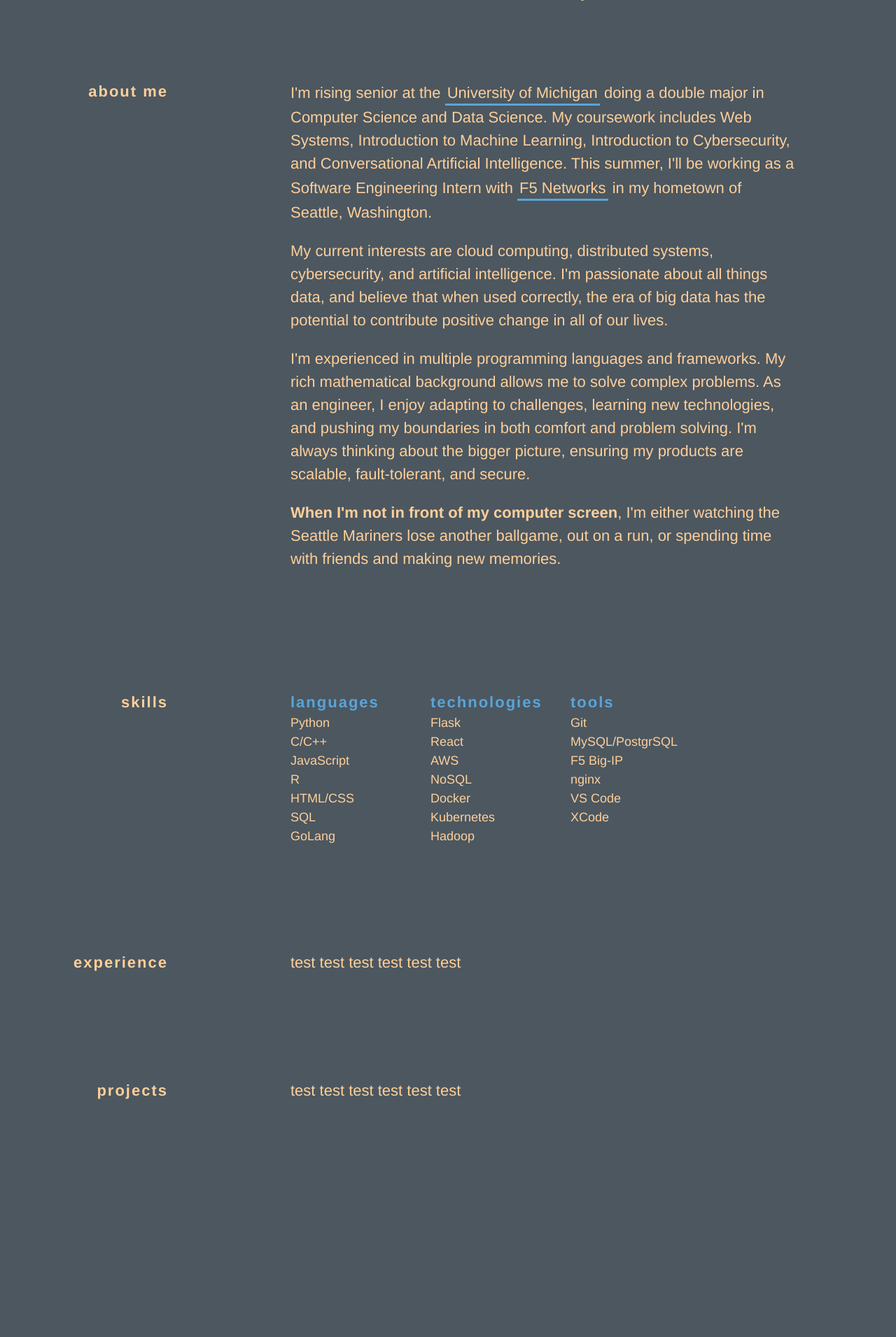
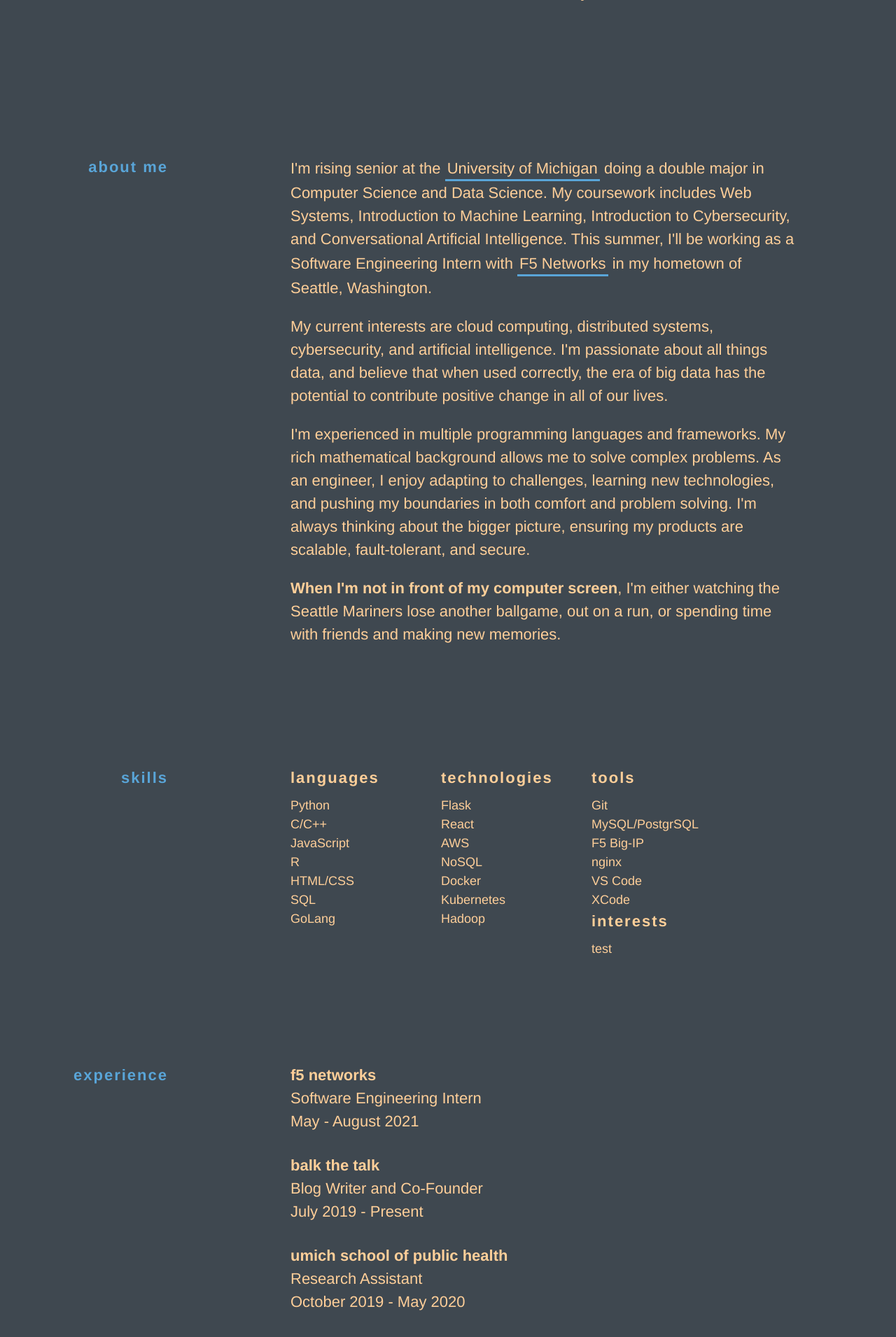
Before and after one commit to mahirumich/personal-site, a Flask app: page / in a window 1280 px wide; the page is wider, and only the part inside the window is pictured. Shown: the part 746-2657 px from the top of that part at 70% size. Before the commit the page ends 2317 px from the top of that part, so only its background shows below. Run offline with Flask 2, Linux system fonts and the light colour scheme.

Commit message:
added experiences, fixed link to pdf, need to fix interests column

```diff
--- a/static/base.css
+++ b/static/base.css
@@ -1,5 +1,7 @@
 body.night {
-    background-color: #4C5760;
+    background-color: #3F4850;
+    /* 3F4850 */
+    /* 4C5760 */
     color: #FFCF99;
     margin: 0;
     padding: 0;
@@ -19,14 +21,6 @@ header img {
   padding-left: 800px;
   height: 476px;
   z-index: -1;
-}
-
-.hello-intro::after {
-  content:'';
-  background-image: url('mahirnbc-20.jpeg'); /*use tree here*/
-  width:476px;
-  /* height: 100px; */
-  display:inline-block;
 }
 
 .intostuff {
@@ -88,7 +82,7 @@ section {
     width: 200px;
     margin-left: 40px;
     margin-right: 100px;
-    color: #FFCF99;
+    color: #59A5D8;
     text-transform: lowercase;
     text-align: right;
     font-weight: 700;
@@ -135,7 +129,7 @@ ul {
   }
 
 .skills_cat_label {
-  color: #59A5D8;
+  color: #FFCF99;
   float: left;
   font-size: 22px;
   width: 200px;
@@ -143,8 +137,24 @@ ul {
   text-align: left;
   font-weight: 700;
   letter-spacing: 2px;
+  padding-bottom: 10px;
 }
 
 .skills_category {
   float: left;
+  padding-right: 15px;
 }
+
+.exp_item {
+  padding-bottom: 30px;
+}
+
+.exp_title {
+  padding-right: 5px;
+}
+
+.exp_place {
+  text-transform: lowercase;
+  font-weight: 700;
+}
+.
--- a/templates/index.html
+++ b/templates/index.html
@@ -24,9 +24,11 @@
     <!-- <div class="introimg">
       <img src="/static/mahirnbc-20.jpeg" alt="me" align="top"></img>
     </div> -->
+    <!-- <br></br> -->
   </header>
     <div class="scroll_more">scroll down to learn more about me and my work</div>
-    </header>
+    <!-- </header> -->
+    <br></br>
     <br></br>
     <section>
       <div class="section_title left">about me</div>
@@ -95,11 +97,42 @@
             <li class="skills_item">XCode</li>
           </ul>
         </div>
+        <div class="skills_category">
+          <div class="skills_cat_label">Interests</div>
+          <ul>
+            <li class="skills_item">test</li>
+          </ul>
+        </div>
+
       </div>
     </section>
     <section>
       <div class="section_title left">experience</div>
-      <div class="section_content">test test test test test test</div>
+      <div class="section_content">
+        <div class="exp_item">
+          <div class="exp_place">F5 Networks</div>
+          <div class="exp_title">Software Engineering Intern</div>
+          <div class="exp_time">May - August 2021</div>
+        </div>
+        <div class="exp_item">
+          <div class="exp_place">balk the talk</div>
+          <div class="exp_title">Blog Writer and Co-Founder</div>
+          <div class="exp_time">July 2019 - Present</div>
+        </div>
+        <div class="exp_item">
+          <div class="exp_place">umich School of public health</div>
+          <div class="exp_title">Research Assistant</div>
+          <div class="exp_time">October 2019 - May 2020</div>
+        </div>
+        <div class="exp_item">
+          <div class="exp_place">the Seattle Times</div>
+          <div class="exp_title">Data Journalist Shadow</div>
+          <div class="exp_time">Spring 2018</div>
+        </div>
+        <div class="exp_item">
+          <div class="resume">Looking for more? <a href="/static/mahirpiyarali_apr2021.pdf" target="blank">Check out my resume</a></div>
+        </div>
+      </div>
     </section>
     <section>
       <div class="section_title left">projects</div>
```
Also changed, not shown: 1 other file.
